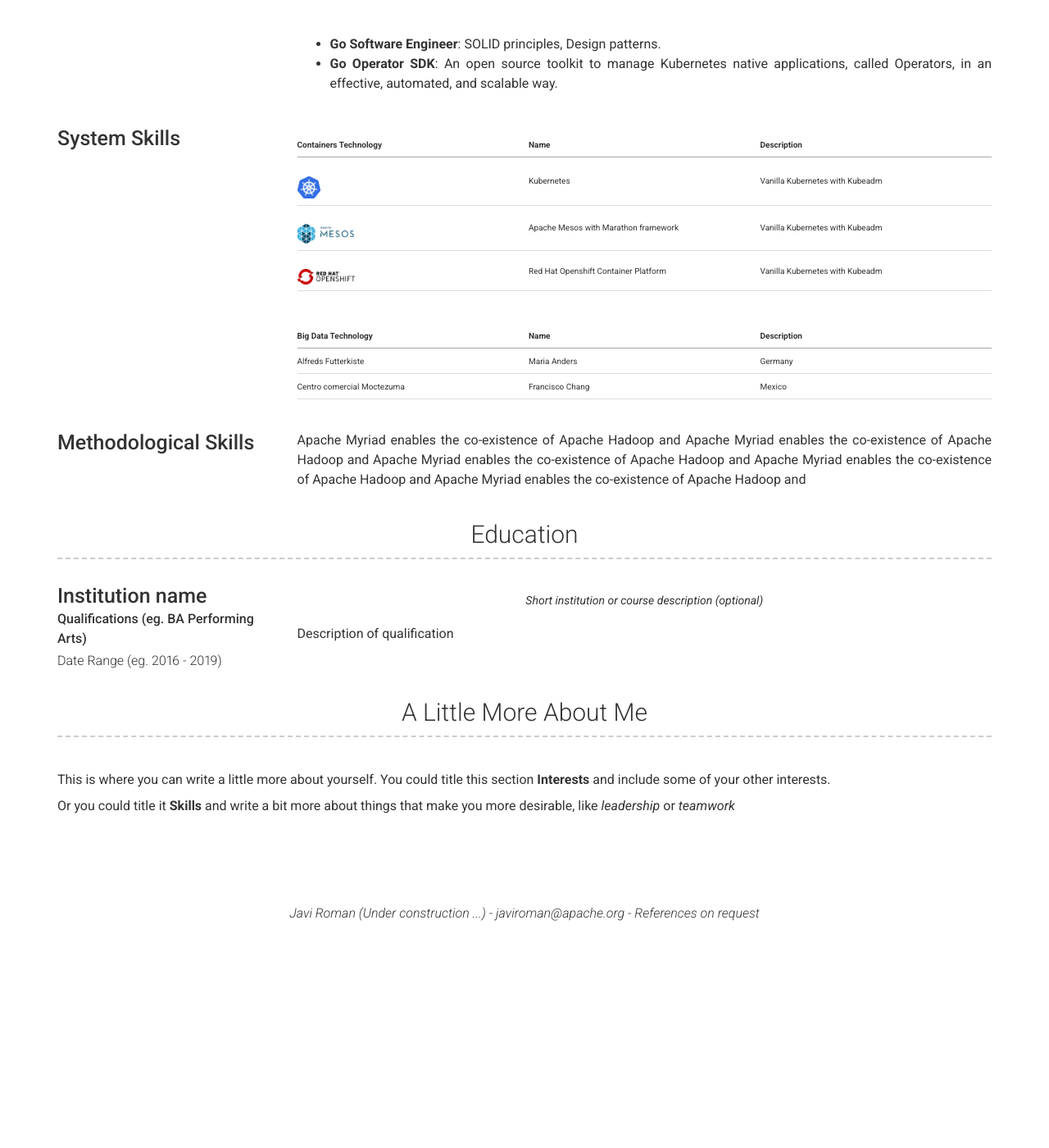
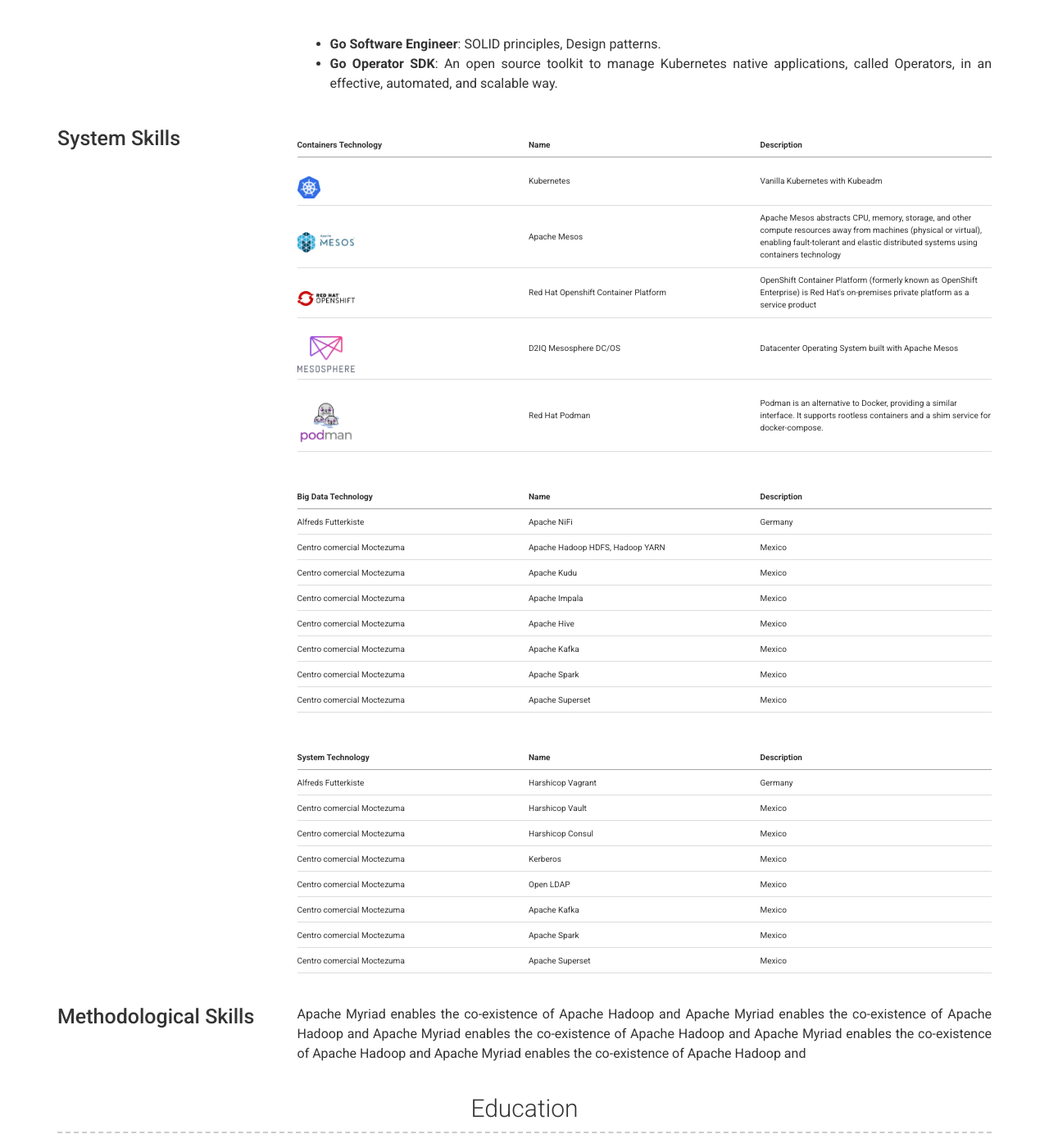
Before and after one commit to javiroman/javiroman.github.io, a Jekyll site: the page built from index.md, in a window 1280 px wide and 1400 px high, scrolled down 6575 px. Shown: the whole window at 82% size. Built offline with Jekyll 4.4.1, drawn with Linux system fonts in a browser that asks for light colours; nearby versions of some CDN libraries; before the commit the page ends 7709 px from its top, so only the background shows below that.

Commit message:
more items in skills table

```diff
--- a/_data/skills.yml
+++ b/_data/skills.yml
@@ -41,15 +41,33 @@
       <td>
         <br/><img src="images/apache-mesos-logo.png" width="25%" height="25%" /><br/>
       </td>
-      <td>Apache Mesos with Marathon framework</td>
-      <td>Vanilla Kubernetes with Kubeadm</td>
+      <td>Apache Mesos</td>
+      <td>Apache Mesos abstracts CPU, memory, storage, and other compute resources
+      away from machines (physical or virtual), enabling fault-tolerant and elastic
+      distributed systems using containers technology</td>
     </tr>
     <tr>
       <td>
         <br/><img src="images/openshift-logo.png" width="25%" height="25%" /><br/>
       </td>
       <td>Red Hat Openshift Container Platform</td>
-      <td>Vanilla Kubernetes with Kubeadm</td>
+      <td>OpenShift Container Platform (formerly known as OpenShift Enterprise)
+      is Red Hat's on-premises private platform as a service product</td>
+    </tr>
+    <tr>
+      <td>
+        <br/><img src="images/mesosphere-logo.png" width="25%" height="25%" /><br/>
+      </td>
+      <td>D2IQ Mesosphere DC/OS</td>
+      <td>Datacenter Operating System built with Apache Mesos</td>
+    </tr>
+    <tr>
+      <td>
+        <br/><img src="images/podman-logo.png" width="25%" height="25%" /><br/>
+      </td>
+      <td>Red Hat Podman</td>
+      <td>Podman is an alternative to Docker, providing a similar interface. It
+      supports rootless containers and a shim service for docker-compose.</td>
     </tr>
     </table>
     <br>
@@ -61,12 +79,90 @@
     </tr>
     <tr>
       <td>Alfreds Futterkiste</td>
-      <td>Maria Anders</td>
+      <td>Apache NiFi</td>
       <td>Germany</td>
     </tr>
     <tr>
       <td>Centro comercial Moctezuma</td>
-      <td>Francisco Chang</td>
+      <td>Apache Hadoop HDFS, Hadoop YARN</td>
+      <td>Mexico</td>
+    </tr>
+    <tr>
+      <td>Centro comercial Moctezuma</td>
+      <td>Apache Kudu</td>
+      <td>Mexico</td>
+    </tr>
+    <tr>
+      <td>Centro comercial Moctezuma</td>
+      <td>Apache Impala</td>
+      <td>Mexico</td>
+    </tr>
+    <tr>
+      <td>Centro comercial Moctezuma</td>
+      <td>Apache Hive</td>
+      <td>Mexico</td>
+    </tr>
+    <tr>
+      <td>Centro comercial Moctezuma</td>
+      <td>Apache Kafka</td>
+      <td>Mexico</td>
+    </tr>
+    <tr>
+      <td>Centro comercial Moctezuma</td>
+      <td>Apache Spark</td>
+      <td>Mexico</td>
+    </tr>
+    <tr>
+      <td>Centro comercial Moctezuma</td>
+      <td>Apache Superset</td>
+      <td>Mexico</td>
+    </tr>
+    </table>
+    <br>
+    <table>
+    <tr>
+      <th>System Technology</th>
+      <th>Name</th>
+      <th>Description</th>
+    </tr>
+    <tr>
+      <td>Alfreds Futterkiste</td>
+      <td>Harshicop Vagrant</td>
+      <td>Germany</td>
+    </tr>
+    <tr>
+      <td>Centro comercial Moctezuma</td>
+      <td>Harshicop Vault</td>
+      <td>Mexico</td>
+    </tr>
+    <tr>
+      <td>Centro comercial Moctezuma</td>
+      <td>Harshicop Consul</td>
+      <td>Mexico</td>
+    </tr>
+    <tr>
+      <td>Centro comercial Moctezuma</td>
+      <td>Kerberos</td>
+      <td>Mexico</td>
+    </tr>
+    <tr>
+      <td>Centro comercial Moctezuma</td>
+      <td>Open LDAP</td>
+      <td>Mexico</td>
+    </tr>
+    <tr>
+      <td>Centro comercial Moctezuma</td>
+      <td>Apache Kafka</td>
+      <td>Mexico</td>
+    </tr>
+    <tr>
+      <td>Centro comercial Moctezuma</td>
+      <td>Apache Spark</td>
+      <td>Mexico</td>
+    </tr>
+    <tr>
+      <td>Centro comercial Moctezuma</td>
+      <td>Apache Superset</td>
       <td>Mexico</td>
     </tr>
     </table>
```
Also changed, not shown: images/mesosphere-logo.png (added), images/podman-logo.png (added).
